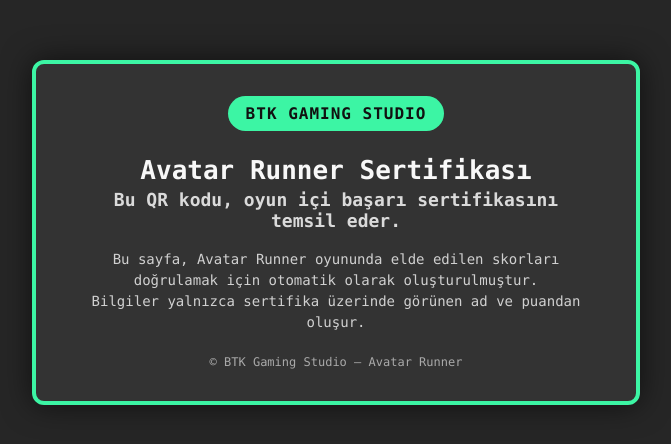
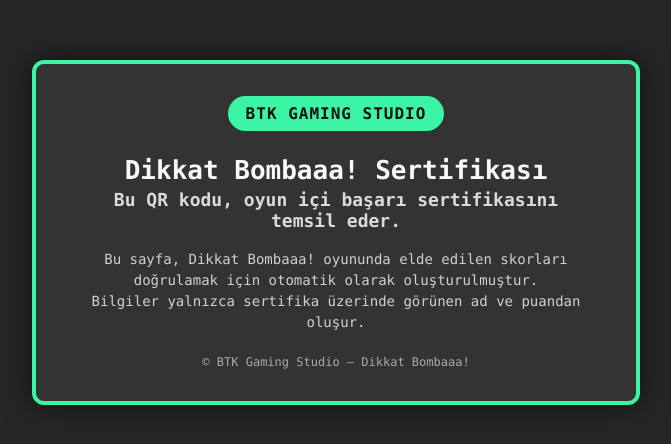
Before and after one commit to GhostLord08/dikkat-bomba-cert, a plain HTML site: page index.html in a window 1280 px wide. Shown: the part 168-612 px from the top of the page, without its empty margins (304-975 px from the left). Drawn offline with Linux system fonts and the light colour scheme.

Commit message:
index.html

```diff
--- a/index.html
+++ b/index.html
@@ -2,7 +2,7 @@
 <html lang="tr">
 <head>
   <meta charset="UTF-8">
-  <title>Avatar Runner Sertifika Doğrulama</title>
+  <title>Dikkat Bombaaa! Sertifika Doğrulama</title>
   <style>
     body {
       margin: 0;
@@ -67,7 +67,7 @@
 <body>
   <div class="card">
     <div class="badge">BTK GAMING STUDIO</div>
-    <h1>Avatar Runner Sertifikası</h1>
+    <h1>Dikkat Bombaaa! Sertifikası</h1>
     <h2>Bu QR kodu, oyun içi başarı sertifikasını temsil eder.</h2>
 
     <div id="userBlock" style="display:none;">
@@ -76,13 +76,13 @@
     </div>
 
     <p class="info">
-      Bu sayfa, Avatar Runner oyununda elde edilen skorları doğrulamak için
+      Bu sayfa, Dikkat Bombaaa! oyununda elde edilen skorları doğrulamak için
       otomatik olarak oluşturulmuştur.
       <br>Bilgiler yalnızca sertifika üzerinde görünen ad ve puandan oluşur.
     </p>
 
     <div class="footer">
-      © BTK Gaming Studio – Avatar Runner
+      © BTK Gaming Studio – Dikkat Bombaaa!
     </div>
   </div>
 
```
